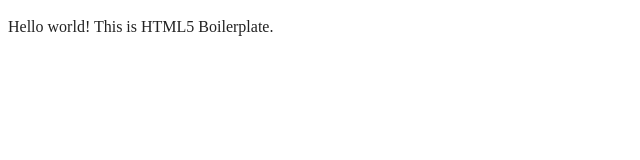
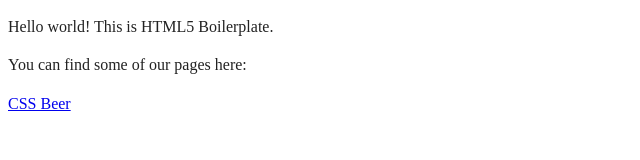
Before and after one commit to Wizard254/wget, a website built with webpack: page index.html in a window 1280 px wide. Shown: the whole page, without its empty margins (0-640 px from the left). Built offline with nearby package versions, Linux system fonts and the light colour scheme.

Commit message:
feat: add link to css-beer page in the homepage

```diff
--- a/index.html
+++ b/index.html
@@ -23,11 +23,10 @@
 </head>
 
 <body>
-
-  <!-- Add your site or application content here -->
   <p>Hello world! This is HTML5 Boilerplate.</p>
+  <p>You can find some of our pages here:</p>
+  <a href="/css-beer">CSS Beer</a>
   <script src="js/app.js"></script>
-
 </body>
 
 </html>
```
